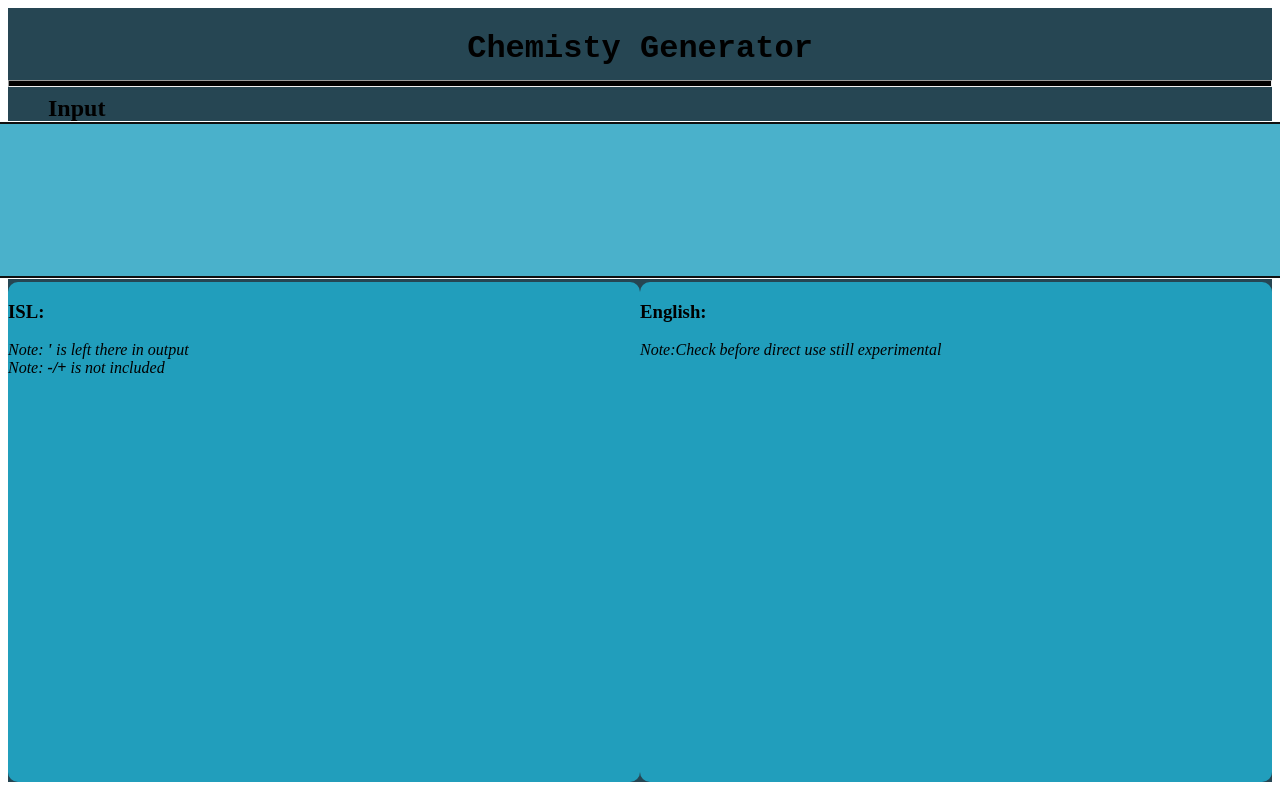
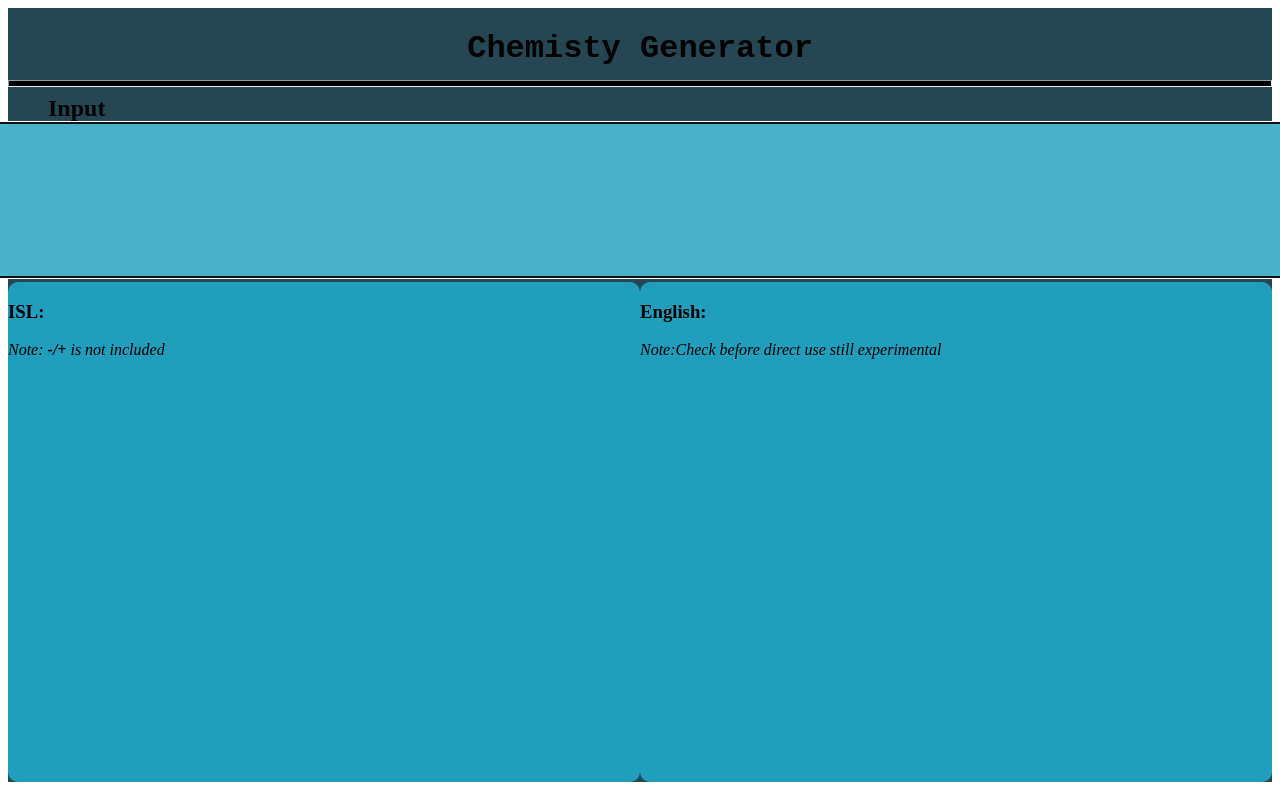
Before and after one commit to TEKnas29/Chemgen, a Nuxt app: page / in a window 1280 px wide. Shown: the top 800 px of the page. Built offline with nearby package versions, Linux system fonts and the light colour scheme.

Commit message:
quote issue fixed

```diff
--- a/pages/index.vue
+++ b/pages/index.vue
@@ -85,9 +85,9 @@ export default {
               return `<sub>${q}</sub>`
             })
           let i = m.replace(nreg1,'')
+          let j = n.replace(nreg1,'')
 
-            isl1_temp += `<var name=chem_${i} value="<math><font face=chemsymb>${n}</font></math>">\n`
-
+            isl1_temp += `<var name=chem_${i} value="<math><font face=chemsymb>${j}</font></math>">\n`
 
         })
         chk7.forEach((n)=>{
@@ -146,7 +146,6 @@ export default {
     <div class="op">
       <div class="op1">
         <h3>ISL:</h3>
-        <i>Note: <b>'</b> is left there in output</i><br>
         <i>Note: <b>-/+</b> is not included</i>
         <pre class="opArea"><code>{{ opisl }}</code></pre>
       </div>
```
